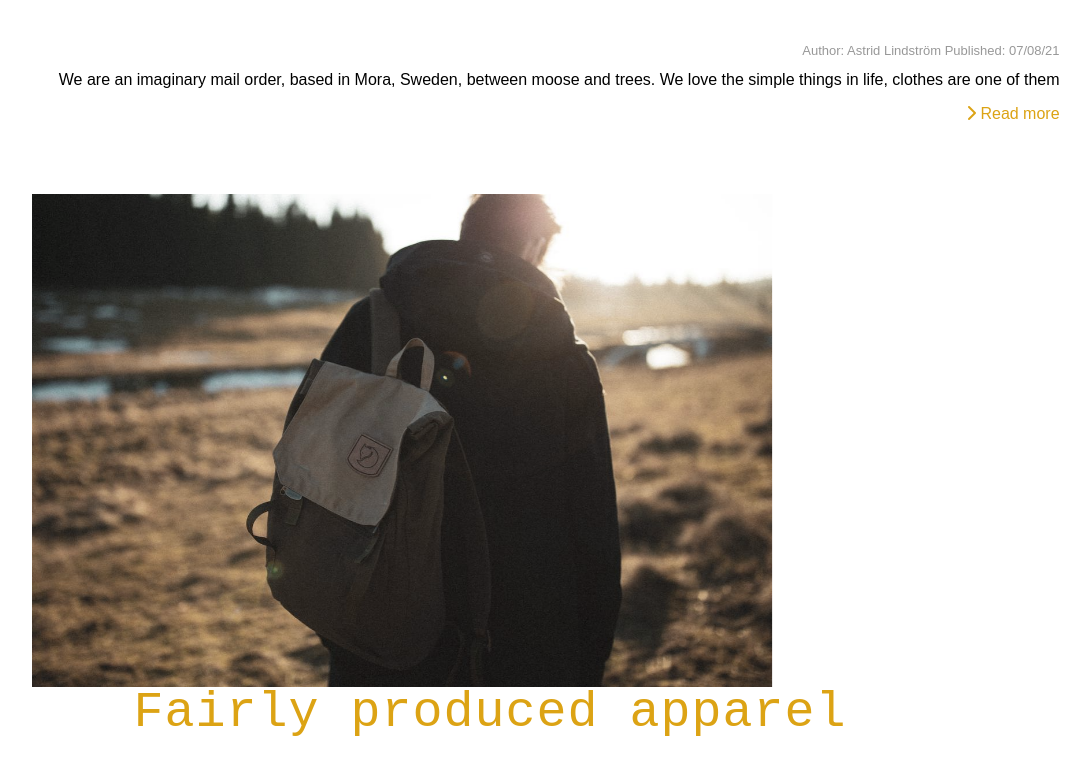
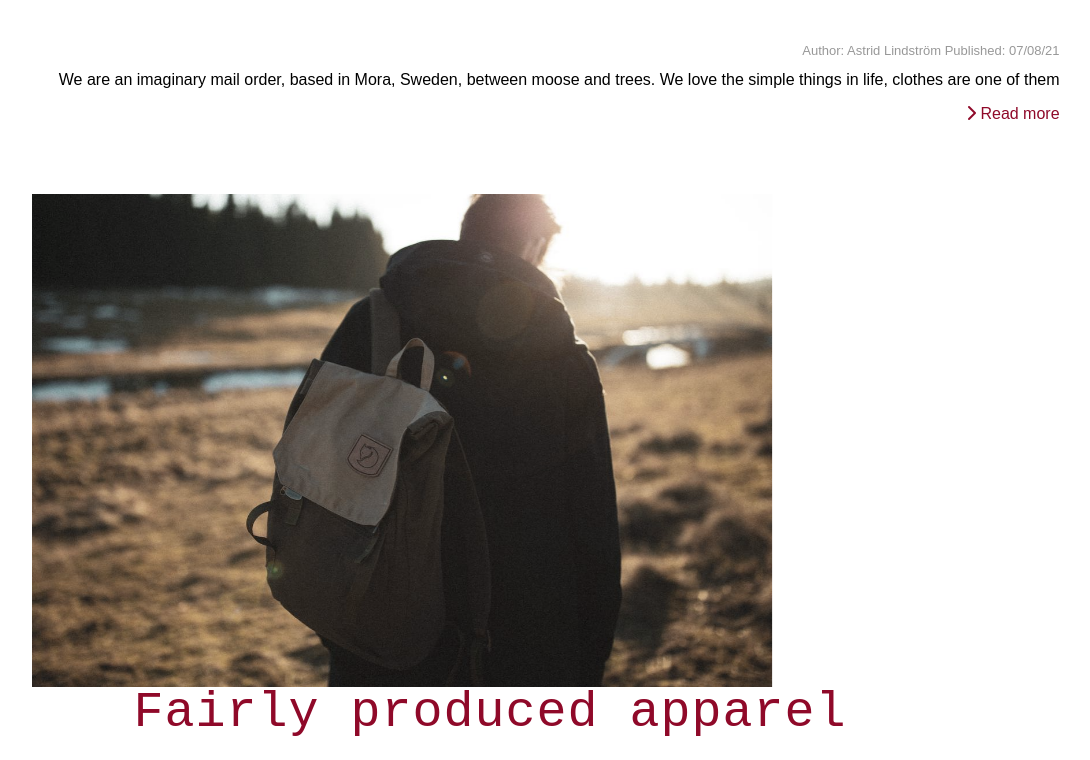
Before and after one commit to astrid-schindler/html-template, a website: page modules/pages/news.html in a window 1536 px wide. Shown: the part 1464-2224 px from the top of the page, without its empty margins (253-1343 px from the left). Drawn offline with nearby package versions, Linux system fonts and the light colour scheme; a web font is replaced by a local one.

Commit message:
HTML Update

```diff
--- a/modules/atoms/headline/headline.css
+++ b/modules/atoms/headline/headline.css
@@ -1,6 +1,6 @@
 h1, h2, h3, h4, h5, h6{
     font-family: antarctican-mono, "Courier New", sans-serif;
-    color: #dca314;
+    color: #8f0929;
     font-weight: 400;
     line-height: 1.05em;
     letter-spacing: 1px;
--- a/modules/organisms/header/header.css
+++ b/modules/organisms/header/header.css
@@ -25,7 +25,7 @@ header{
     margin: 16px;
     font-size: 1.2rem;
     text-transform: uppercase;
-    color: #dca314;
+    color: #8f0929;
     letter-spacing: 5px;
     height: 80px;
     position: fixed;
@@ -58,7 +58,7 @@ header{
 }
 
 .header-menu a:hover {
-    color: #dca314;
+    color: #8f0929;
 }
 
 @media (min-width: 768px){
--- a/modules/organisms/teaser/teaser.css
+++ b/modules/organisms/teaser/teaser.css
@@ -20,7 +20,7 @@
     }
 
     .content a, .content2 a, .content3 a {
-        color: #dca314;
+        color: #8f0929;
         font-family: antarctican-mono, sans-serif;
         text-decoration: none;
         direction: rtl;
@@ -120,7 +120,7 @@
     }
 
     .content3 .content-text3 {
-        color: #dca314;
+        color: #8f0929;
         font-size: 50px;
         font-weight: 300;
         text-align: left;
```
